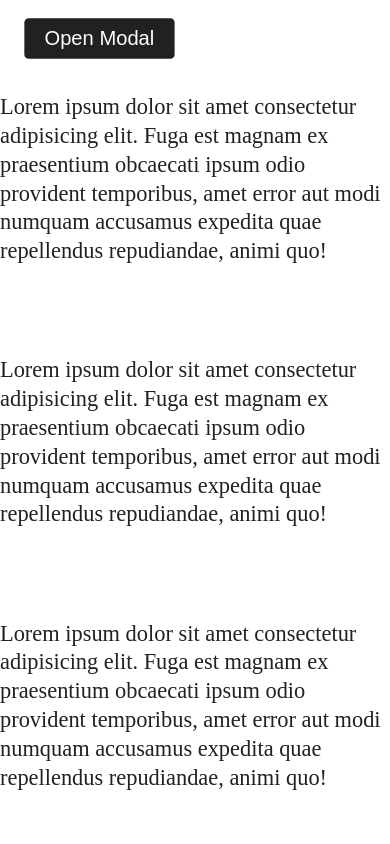
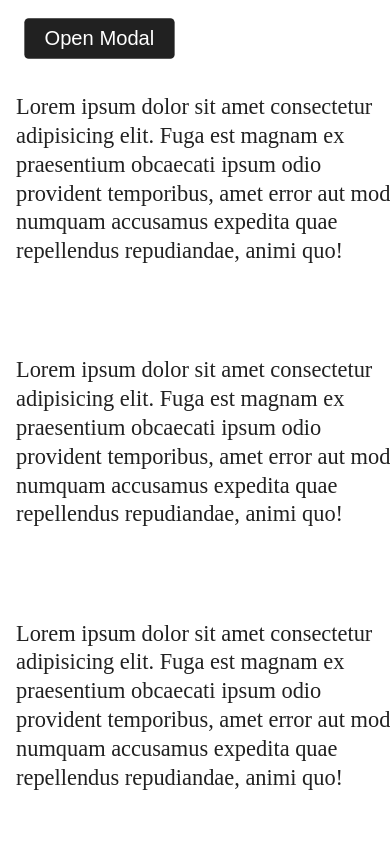
Before and after one commit to hafzamaria/pop-up, a React (Create React App) app: page / in a window 390 px wide. Shown: the top 844 px of the page. Built offline with nearby package versions, Linux system fonts and the light colour scheme; the HTML template or start-up script is replaced by a standard one.

Commit message:
responsive

```diff
--- a/src/components/Model.jsx
+++ b/src/components/Model.jsx
@@ -11,7 +11,7 @@
 
     return (
       <>
-
+    <div className="main-container">
         <button className='modal-btn' onClick={()=>setShowModel(true)}>Open Modal</button>
         {showModel && <MyModel closeModel={closeModel}/>}
         <p>Lorem ipsum dolor sit amet consectetur adipisicing elit.
@@ -69,7 +69,7 @@
              amet error aut modi numquam accusamus expedita quae repellendus repudiandae, animi quo!</p>
              <br/>
              <br/>
-
+             </div>
       </>
     )
 }
--- a/src/index.css
+++ b/src/index.css
@@ -58,3 +58,19 @@
   transition: all 0.1s;
   box-shadow: rgba(0 , 0, 0, 0.16) 0px 1px 4px, rgb(51 ,51, 51)0px 0px 0px 3px;
 }
+.main-container{
+  display: flex;
+  flex-direction: column;
+    justify-content: center;
+    align-items: baseline;
+    width: auto;
+}
+@media only screen and (max-width: 600px) {
+  .modal-container{
+    display: flex;
+    flex-direction: column;
+    align-items: center;
+    width: 80%;
+    padding: 2rem;
+  }
+}
```
Also changed, not shown: 1 other file (tests, documents, lock files or other folders).
